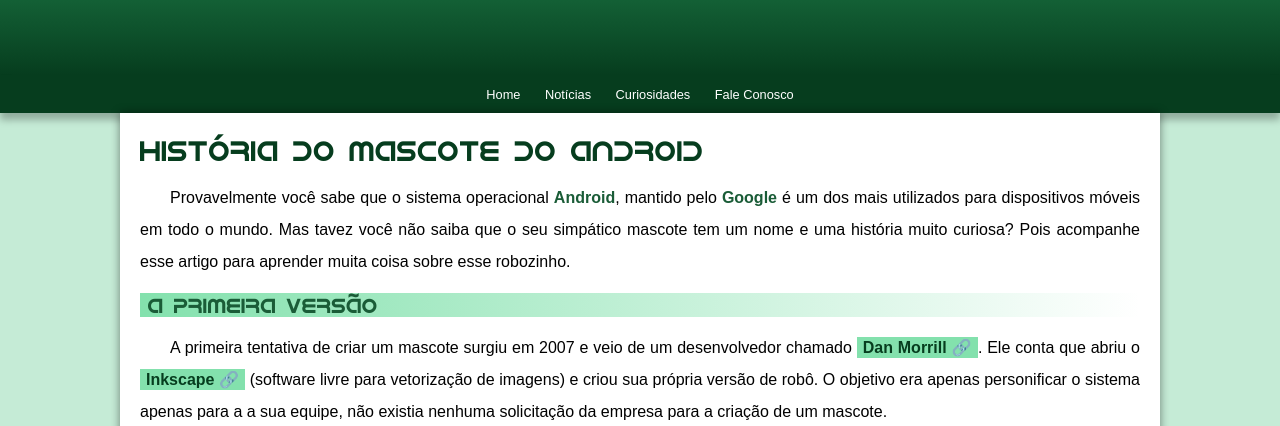
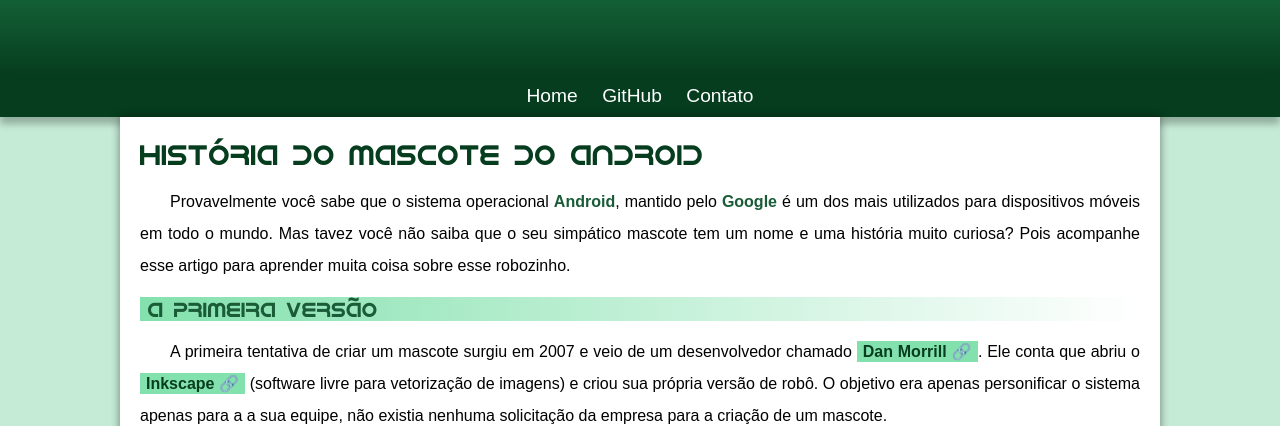
Before and after one commit to HenriqueTeixeira1977/cev-projetoandroid, a plain HTML site: page index.html in a window 1280 px wide. Shown: the part 155-581 px from the top of the page. Drawn offline with Linux system fonts and the light colour scheme.

Commit message:
Atualização20230107
*Tamanho de fonte do menu;
*Inserção de links no menu;

```diff
--- a/css/style.css
+++ b/css/style.css
@@ -71,7 +71,7 @@ nav a {
     color: white;
     text-decoration: none;
     padding: 10px;
-    font-size: 0.8em;
+    font-size: 1.2em;
     border-radius: 5px 5px 0px 0px;
     transition:  .3s all;
 }
--- a/index.html
+++ b/index.html
@@ -14,10 +14,9 @@
         <p>Tudo aquilo que você sempre quis saber sobre o mundo Tech, em um único lugar</p>
     </header>
     <nav>
-        <a href="#">Home</a>
-        <a href="#">Notícias</a>
-        <a href="#">Curiosidades</a>
-        <a href="#">Fale Conosco</a>
+        <a href="https://henriqueteixeira1977.github.io/cev-projetoandroid/" target="_blank" rel="externo">Home</a>
+        <a href="https://github.com/HenriqueTeixeira1977" target="_blank" rel="externo">GitHub</a>
+        <a href="https://henriqueteixeiraoficial.com.br/" target="_blank" rel="externo" >Contato</a>
     </nav>
     <main>
         <article>
```
